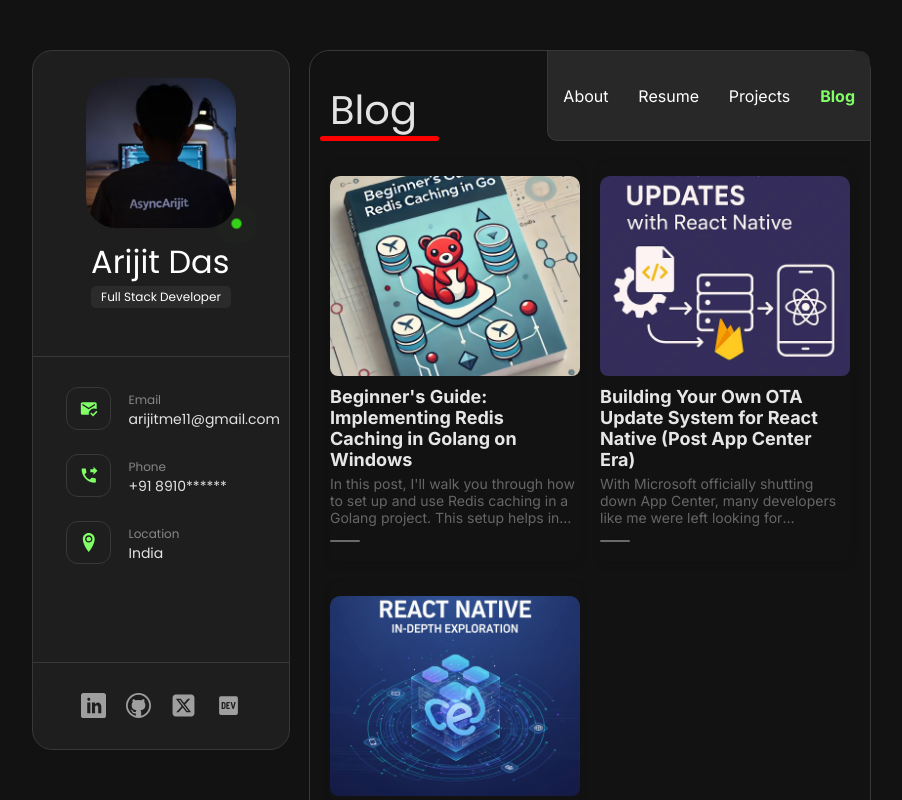
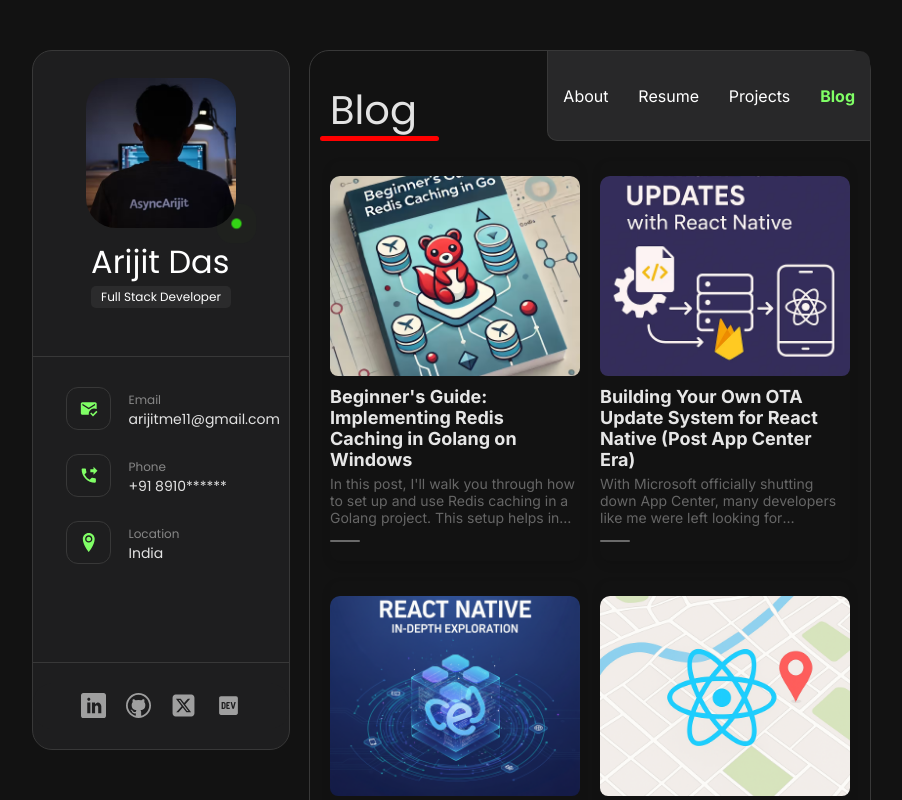
Before and after one commit to asyncArijit/Portfolioo, a React (Vite) app: page / in a window 1280 px wide. Both pictures are taken after a click on the item "Blog". Shown: the top 800 px of the page, without its empty margins (224-1126 px from the left). Built offline with nearby package versions, Linux system fonts and the light colour scheme.

Commit message:
new blog added on map integration with RN app

```diff
--- a/src/Components/Blog/Blog.jsx
+++ b/src/Components/Blog/Blog.jsx
@@ -3,6 +3,8 @@
 import redis_go from "../../assets/redis-go.avif";
 import OTA from "../../assets/OTA.avif";
 import RNdepth from '../../assets/RNdepth.png'
+import RNMap from '../../assets/RNMAP.png'
+
 function Blog() {
   const BlogContents = [
     {
@@ -28,6 +30,14 @@
       image: RNdepth,
       content:
         "Ever wondered how React Native truly works under the hood? We're breaking down the magic that connects your JavaScript to native performance.",
+    },
+    {
+      title:
+        "Google Maps Integration in React Native: Complete Guide",
+      link: "https://dev.to/asyncarijit/stop-struggling-with-maps-in-react-native-heres-the-complete-guide-28ii",
+      image: RNMap,
+      content:
+        "☕ How I Actually Got Google Maps Working in React Native.",
     },
     // {
     //   title:
```
Also changed, not shown: src/assets/RNMAP.png (added).
